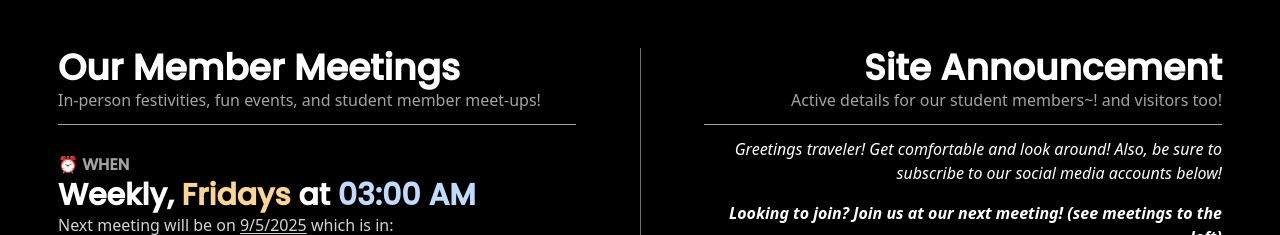
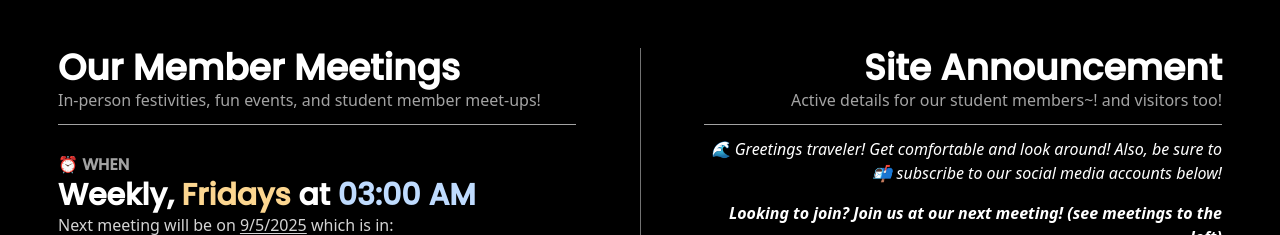
Before and after one commit to The-AI-Club-SFSU/club-website, a Next.js app: page /home in a window 1280 px wide. Shown: the part 1080-1315 px from the top of the page. Built offline with nearby package versions, Linux system fonts and the light colour scheme; no server answers.

Commit message:
feat: rewording of current placeholder announcement

```diff
--- a/src/dispositions/general.tsx
+++ b/src/dispositions/general.tsx
@@ -13,7 +13,7 @@ export const INFOHUB_MEETING_LOCATION_LINK: string = 'https://maps.app.goo.gl/bj
 
 export const INFOHUB_ANNOUNCEMENT: React.ReactNode = (
     <>
-        <p>Greetings traveler! Get comfortable and look around! Also, be sure to subscribe to our social media accounts below!</p>
+        <p>🌊 Greetings traveler! Get comfortable and look around! Also, be sure to 📬 subscribe to our social media accounts below!</p>
         <p className='font-semibold'>Looking to join? Join us at our next meeting! (see meetings to the left)</p>
     </>
 )
```
